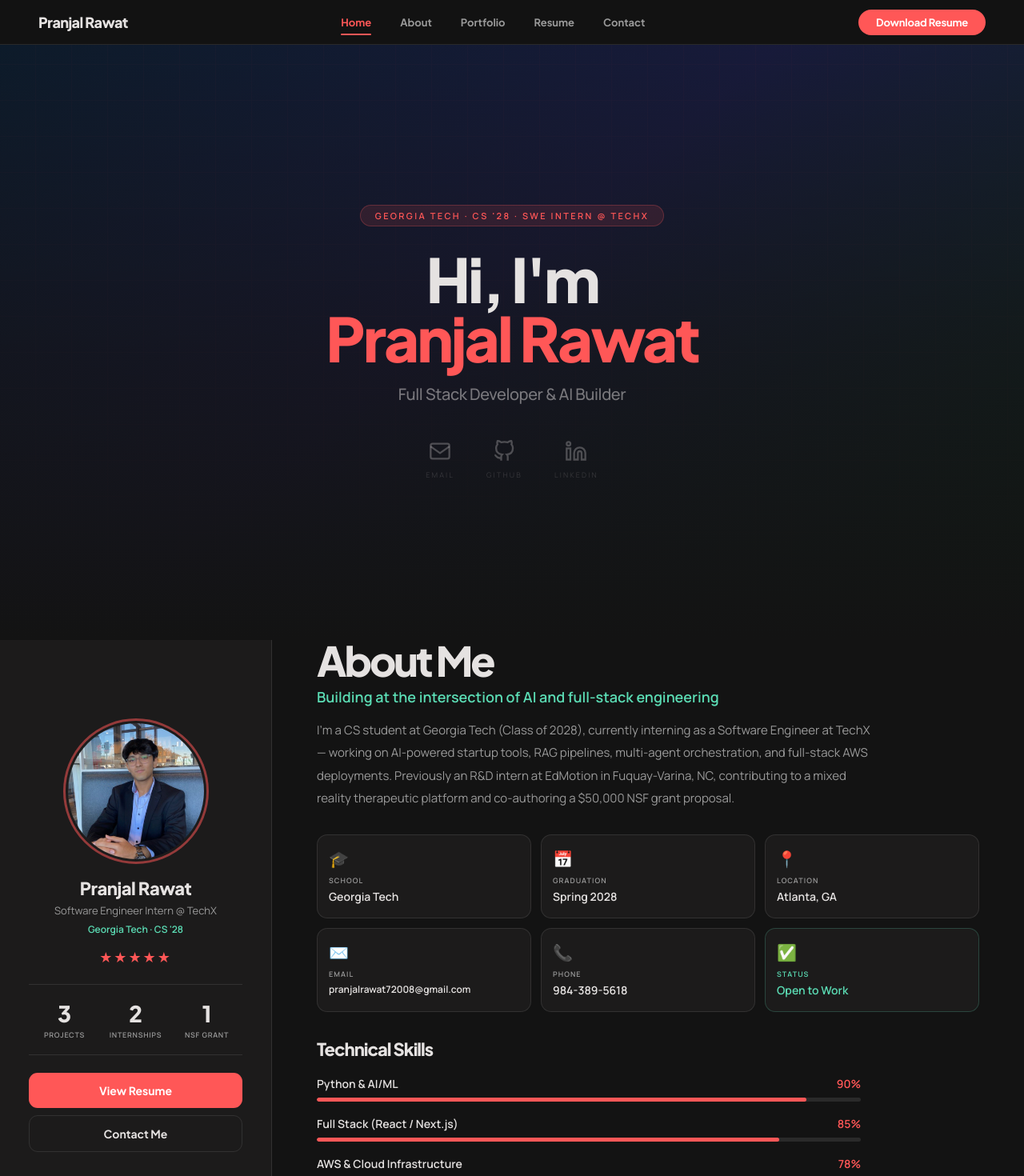
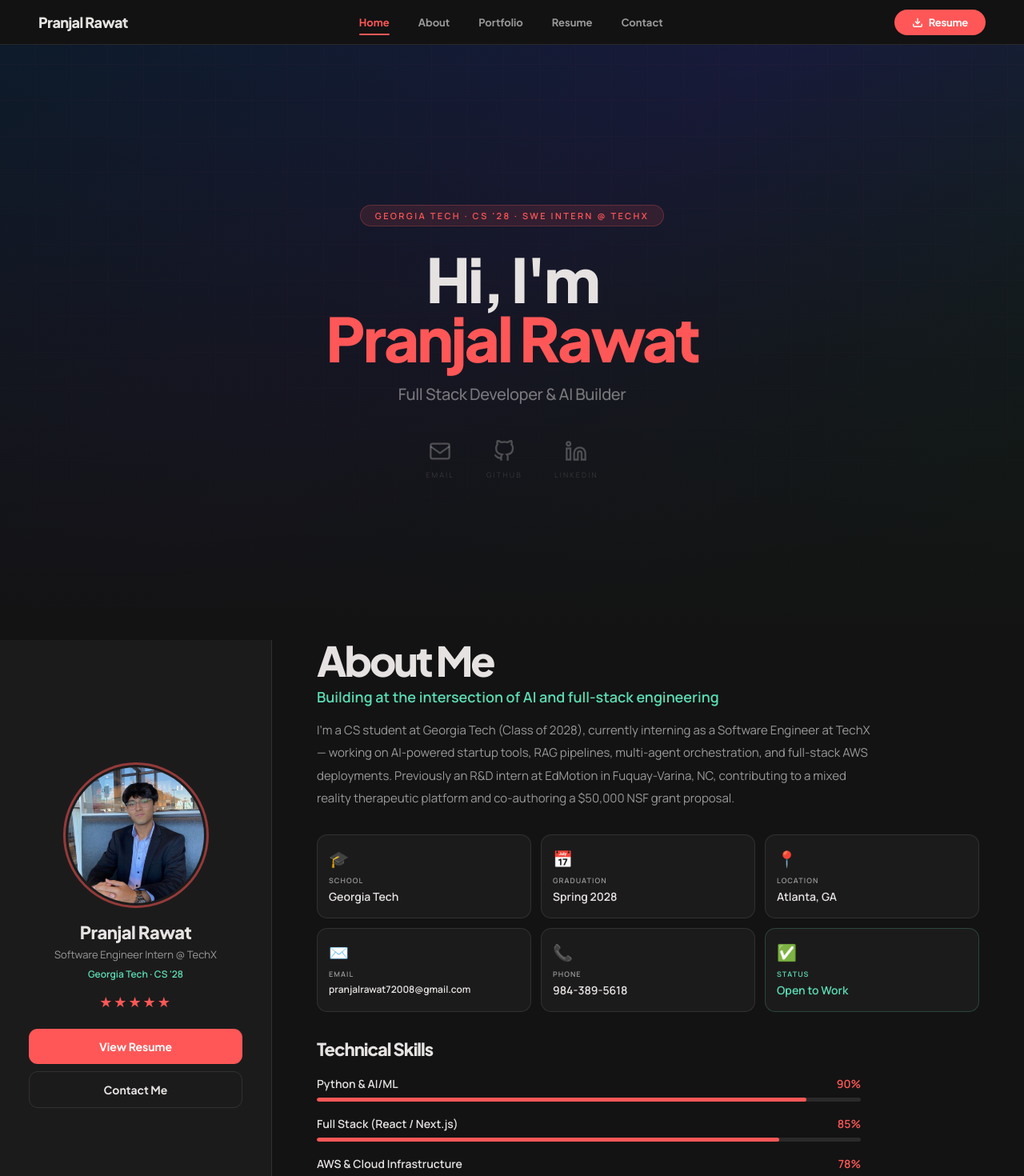
Before and after one commit to Rawating/portfolio1, a React (Vite) app in the folder kinetic-curator/: page / in a window 1280 px wide. Shown: the top 1470 px of the page at 80% size. Built offline with nearby package versions, Linux system fonts and the light colour scheme.

Commit message:
changes_2

```diff
--- a/kinetic-curator/src/components/About.tsx
+++ b/kinetic-curator/src/components/About.tsx
@@ -43,19 +43,7 @@
       <div style={{ color: 'var(--teal)', fontSize: 12, fontWeight: 700, marginBottom: 14 }}>{OWNER.school}</div>
       <div style={{ color: 'var(--primary)', fontSize: 18, marginBottom: 22, letterSpacing: 2 }}>★★★★★</div>
 
-      {/* Stats */}
-      <div style={{
-        display: 'grid', gridTemplateColumns: 'repeat(3,1fr)', width: '100%',
-        padding: '18px 0', borderTop: '1px solid var(--line)', borderBottom: '1px solid var(--line)',
-        marginBottom: 22,
-      }}>
-        {[['3','Projects'],['2','Internships'],['1','NSF Grant']].map(([n,l]) => (
-          <div key={l} style={{ display: 'flex', flexDirection: 'column', alignItems: 'center', gap: 3 }}>
-            <span style={{ fontFamily: "'Plus Jakarta Sans',sans-serif", fontWeight: 900, fontSize: 28 }}>{n}</span>
-            <span style={{ fontSize: 9, textTransform: 'uppercase', letterSpacing: '.08em', color: 'var(--muted)', fontWeight: 700 }}>{l}</span>
-          </div>
-        ))}
-      </div>
+
 
       <button onClick={() => onNav('Resume')} style={{ background: 'var(--primary)', color: '#fff', border: 'none', borderRadius: 11, padding: '13px 0', width: '100%', fontFamily: "'Plus Jakarta Sans',sans-serif", fontWeight: 700, fontSize: 14, cursor: 'pointer', marginBottom: 9 }}>View Resume</button>
       <button onClick={() => onNav('Contact')} style={{ background: 'transparent', color: 'var(--fg)', border: '1px solid var(--line)', borderRadius: 11, padding: '13px 0', width: '100%', fontFamily: "'Plus Jakarta Sans',sans-serif", fontWeight: 700, fontSize: 14, cursor: 'pointer' }}>Contact Me</button>
--- a/kinetic-curator/src/components/Navbar.tsx
+++ b/kinetic-curator/src/components/Navbar.tsx
@@ -59,16 +59,23 @@
 
     {/* CTA */}
     <a
-      href={`mailto:${OWNER.email}`}
+      href="/resume.pdf"
+      download="Pranjal_Rawat_Resume.pdf"
       style={{
         background: 'var(--primary)', color: '#fff',
         borderRadius: 999, padding: '8px 22px',
         fontFamily: "'Plus Jakarta Sans', sans-serif",
         fontWeight: 700, fontSize: 13, textDecoration: 'none',
         letterSpacing: '-0.2px',
+        display: 'flex', alignItems: 'center', gap: 7,
       }}
     >
-      Download Resume
+      <svg width="14" height="14" viewBox="0 0 24 24" fill="none" stroke="currentColor" strokeWidth="2.5">
+        <path d="M21 15v4a2 2 0 0 1-2 2H5a2 2 0 0 1-2-2v-4"/>
+        <polyline points="7 10 12 15 17 10"/>
+        <line x1="12" y1="15" x2="12" y2="3"/>
+      </svg>
+      Resume
     </a>
   </nav>
 )
```
Also changed, not shown: 1 other file (tests, documents, lock files or other folders).
